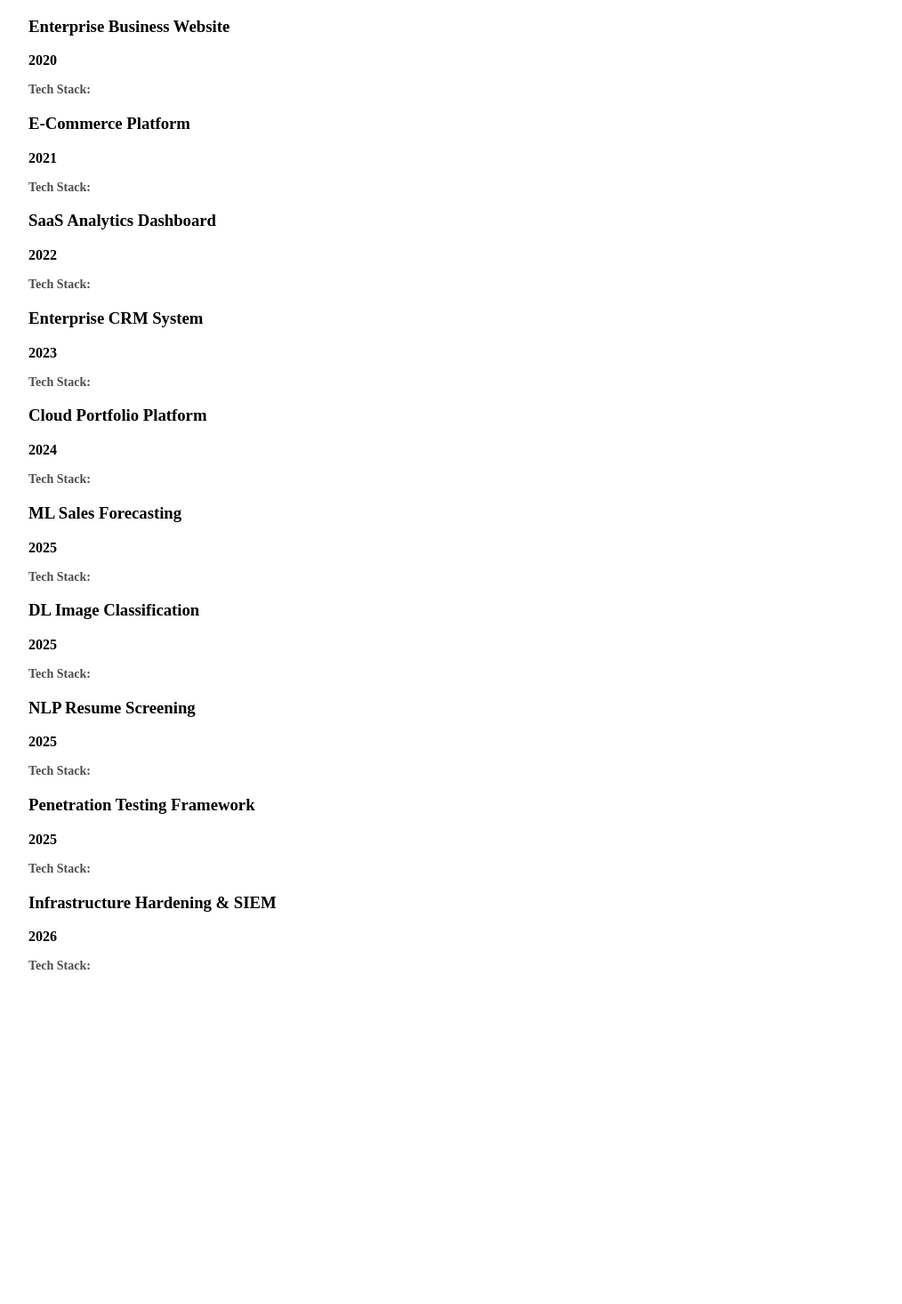
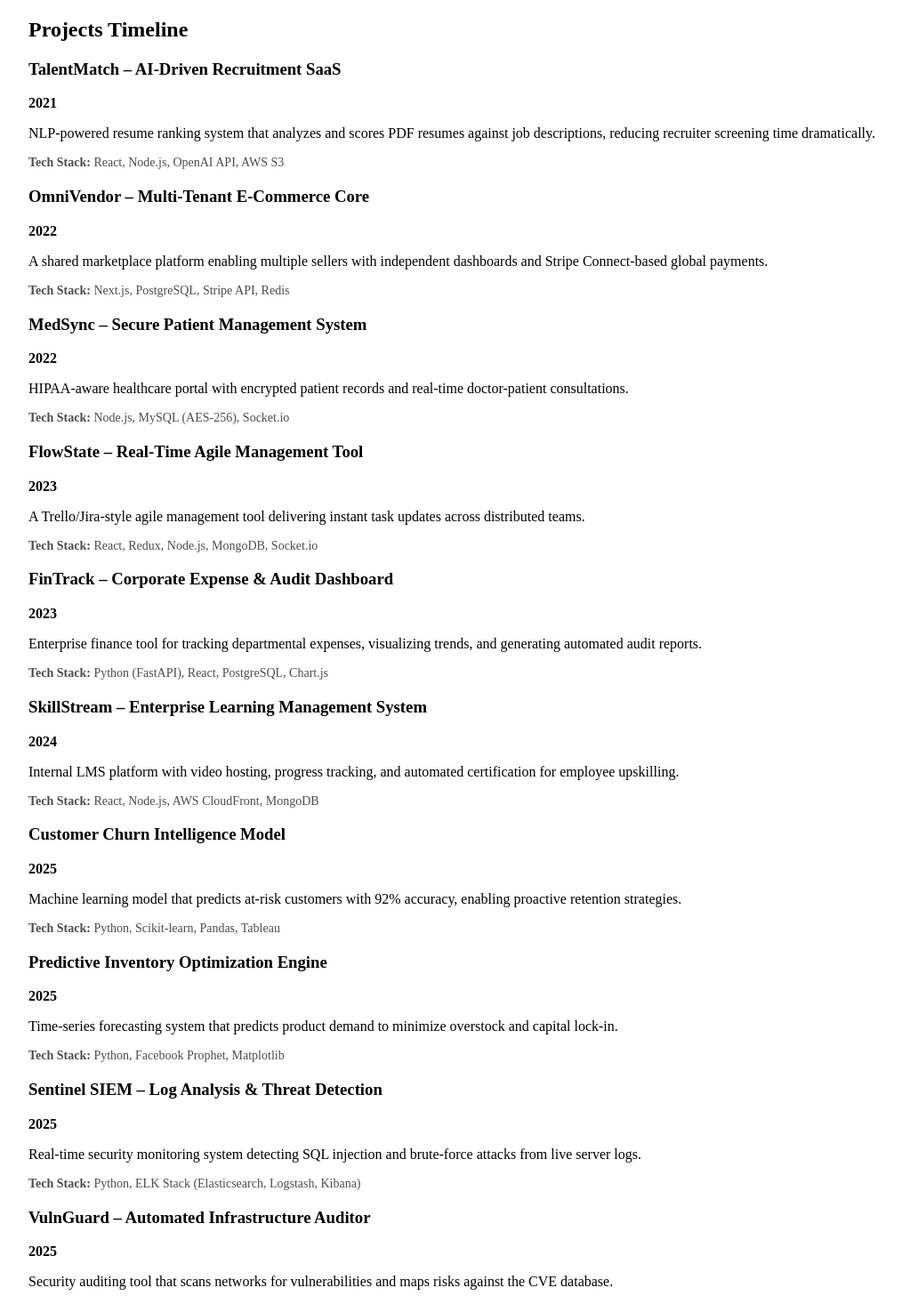
Before and after one commit to linuxdebuger/abhishek-portfolio, a Next.js app: page / in a window 1280 px wide. Shown: the part 201-1667 px from the top of the page at 89% size, without its empty margins (16-1030 px from the left). Before the commit the page ends 1357 px from the top, so only its background shows below. Built offline with nearby package versions, Linux system fonts and the light colour scheme.

Commit message:
Timeline.js

```diff
--- a/components/Timeline.js
+++ b/components/Timeline.js
@@ -1,24 +1,87 @@
 import ProjectCard from "./ProjectCard";
 
 const projects = [
-  { id: "1", year: "2020", title: "Enterprise Business Website" },
-  { id: "2", year: "2021", title: "E-Commerce Platform" },
-  { id: "3", year: "2022", title: "SaaS Analytics Dashboard" },
-  { id: "4", year: "2023", title: "Enterprise CRM System" },
-  { id: "5", year: "2024", title: "Cloud Portfolio Platform" },
-  { id: "6", year: "2025", title: "ML Sales Forecasting" },
-  { id: "7", year: "2025", title: "DL Image Classification" },
-  { id: "8", year: "2025", title: "NLP Resume Screening" },
-  { id: "9", year: "2025", title: "Penetration Testing Framework" },
-  { id: "10", year: "2026", title: "Infrastructure Hardening & SIEM" }
+  {
+    title: "TalentMatch – AI-Driven Recruitment SaaS",
+    year: "2021",
+    description: "NLP-powered resume ranking system that analyzes and scores PDF resumes against job descriptions, reducing recruiter screening time dramatically.",
+    tech: "React, Node.js, OpenAI API, AWS S3"
+  },
+  {
+    title: "OmniVendor – Multi-Tenant E-Commerce Core",
+    year: "2022",
+    description: "A shared marketplace platform enabling multiple sellers with independent dashboards and Stripe Connect-based global payments.",
+    tech: "Next.js, PostgreSQL, Stripe API, Redis"
+  },
+  {
+    title: "MedSync – Secure Patient Management System",
+    year: "2022",
+    description: "HIPAA-aware healthcare portal with encrypted patient records and real-time doctor-patient consultations.",
+    tech: "Node.js, MySQL (AES-256), Socket.io"
+  },
+  {
+    title: "FlowState – Real-Time Agile Management Tool",
+    year: "2023",
+    description: "A Trello/Jira-style agile management tool delivering instant task updates across distributed teams.",
+    tech: "React, Redux, Node.js, MongoDB, Socket.io"
+  },
+  {
+    title: "FinTrack – Corporate Expense & Audit Dashboard",
+    year: "2023",
+    description: "Enterprise finance tool for tracking departmental expenses, visualizing trends, and generating automated audit reports.",
+    tech: "Python (FastAPI), React, PostgreSQL, Chart.js"
+  },
+  {
+    title: "SkillStream – Enterprise Learning Management System",
+    year: "2024",
+    description: "Internal LMS platform with video hosting, progress tracking, and automated certification for employee upskilling.",
+    tech: "React, Node.js, AWS CloudFront, MongoDB"
+  },
+  {
+    title: "Customer Churn Intelligence Model",
+    year: "2025",
+    description: "Machine learning model that predicts at-risk customers with 92% accuracy, enabling proactive retention strategies.",
+    tech: "Python, Scikit-learn, Pandas, Tableau"
+  },
+  {
+    title: "Predictive Inventory Optimization Engine",
+    year: "2025",
+    description: "Time-series forecasting system that predicts product demand to minimize overstock and capital lock-in.",
+    tech: "Python, Facebook Prophet, Matplotlib"
+  },
+  {
+    title: "Sentinel SIEM – Log Analysis & Threat Detection",
+    year: "2025",
+    description: "Real-time security monitoring system detecting SQL injection and brute-force attacks from live server logs.",
+    tech: "Python, ELK Stack (Elasticsearch, Logstash, Kibana)"
+  },
+  {
+    title: "VulnGuard – Automated Infrastructure Auditor",
+    year: "2025",
+    description: "Security auditing tool that scans networks for vulnerabilities and maps risks against the CVE database.",
+    tech: "Python, Nmap API, Bash"
+  },
+  {
+    title: "DecentraID – Blockchain Identity Verification (In Development)",
+    year: "2026",
+    description: "Decentralized identity system allowing users to verify credentials once and share them securely without central databases.",
+    tech: "Solidity, Ethereum/Polygon, Web3.js"
+  },
+  {
+    title: "Unified Enterprise Ecosystem",
+    year: "2026",
+    description: "API Gateway integrating TalentMatch and SkillStream to create a seamless corporate Hire-to-Train pipeline.",
+    tech: "Node.js, Microservices, API Gateway"
+  }
 ];
 
 export default function Timeline() {
   return (
-    <div>
-      {projects.map(p => (
-        <ProjectCard key={p.id} {...p} />
+    <section>
+      <h2>Projects Timeline</h2>
+      {projects.map((p, i) => (
+        <ProjectCard key={i} {...p} />
       ))}
-    </div>
+    </section>
   );
 }
```
